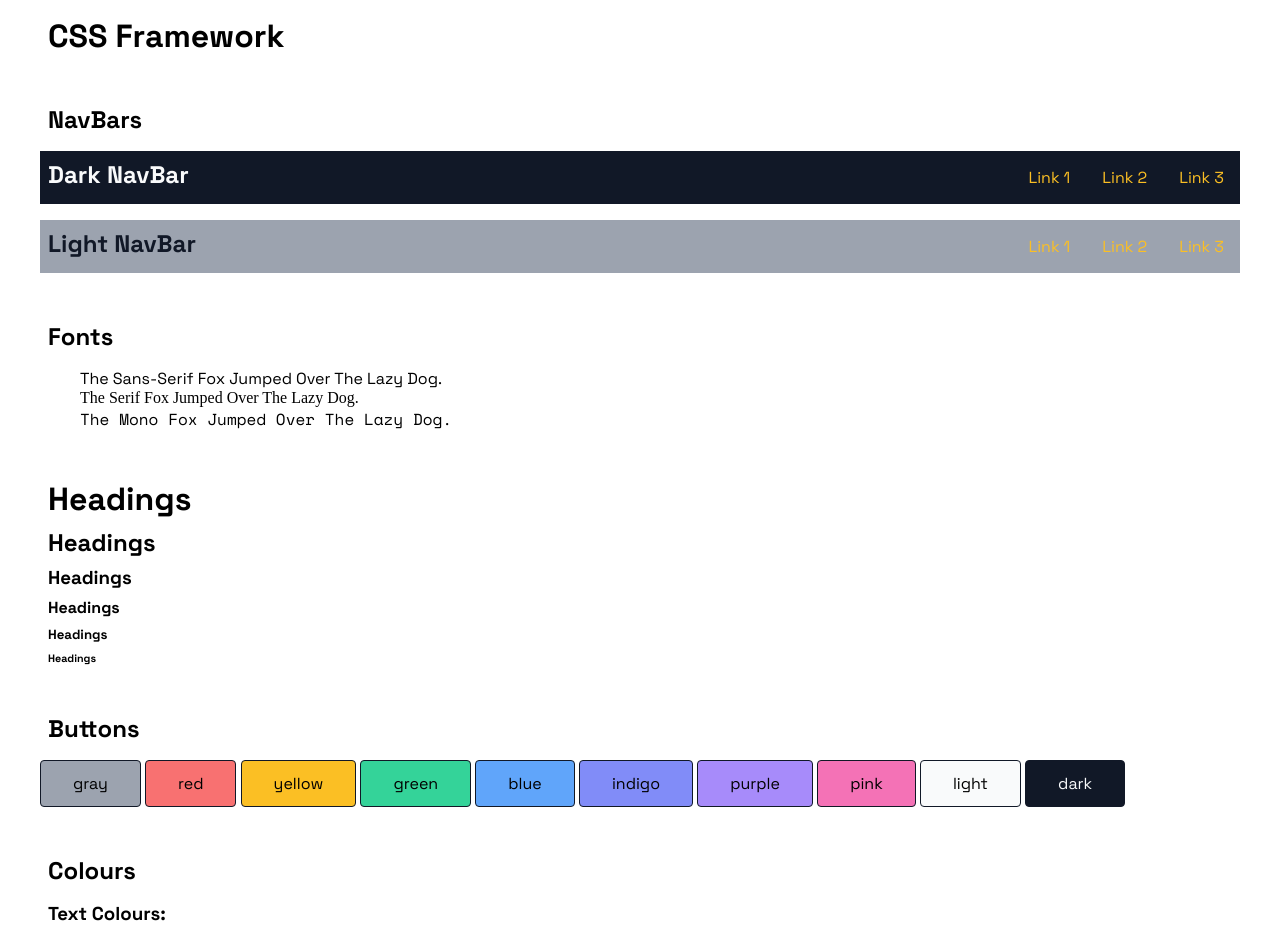
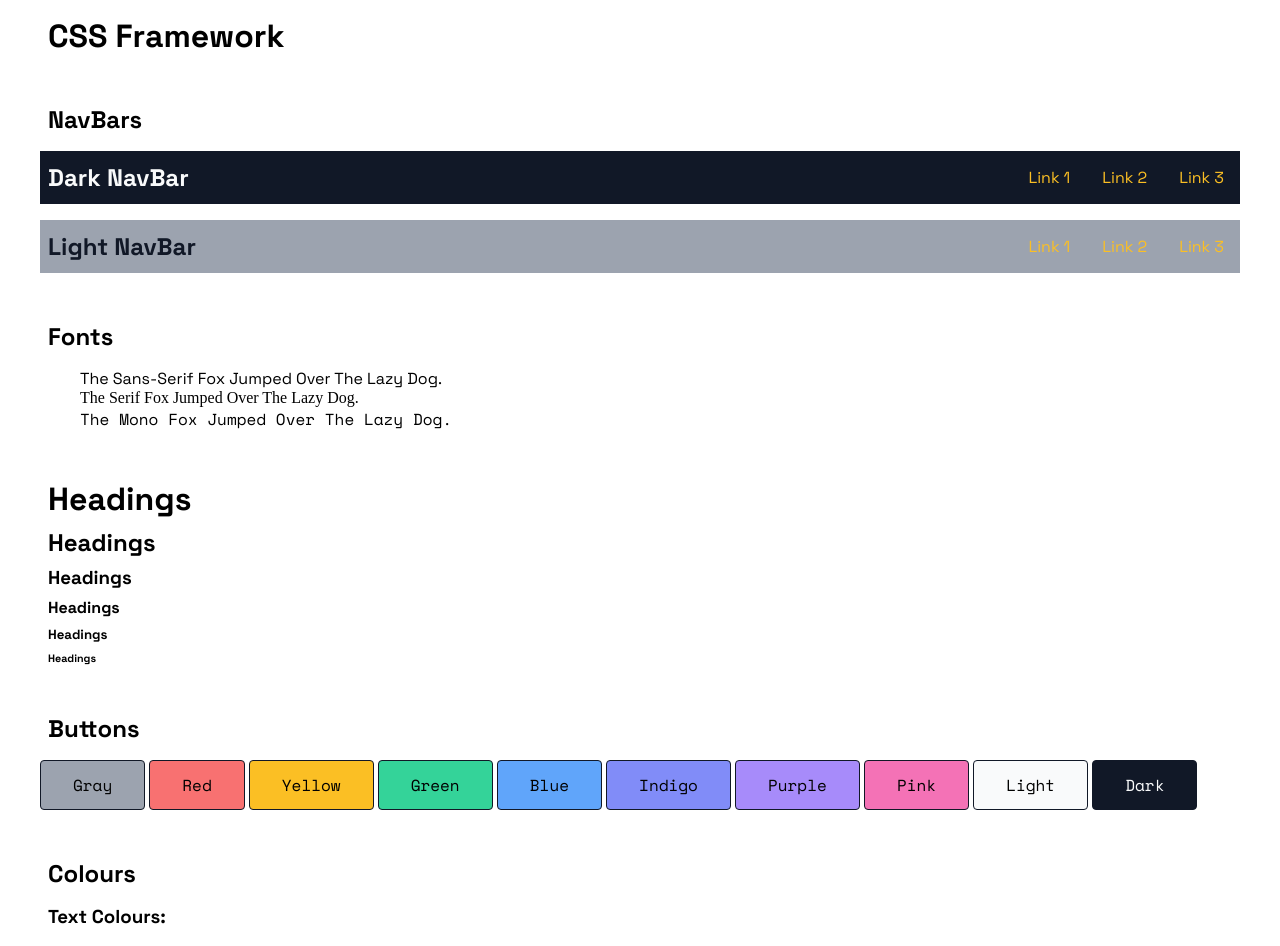
Before and after one commit to shah-a/few2.2-03-css-framework, a plain HTML site: page index.html in a window 1280 px wide. Shown: the top 946 px of the page. Drawn offline with nearby package versions, Linux system fonts and the light colour scheme; a web font is replaced by a local one.

Commit message:
[Update] adjustments

```diff
--- a/index.html
+++ b/index.html
@@ -60,16 +60,16 @@
   <!-- Buttons -->
   <section class="buttons mb-3">
     <h2 class="mb-1">Buttons</h2>
-    <button type="button" class="btn btn-gray">gray</button>
-    <button type="button" class="btn btn-red">red</button>
-    <button type="button" class="btn btn-yellow">yellow</button>
-    <button type="button" class="btn btn-green">green</button>
-    <button type="button" class="btn btn-blue">blue</button>
-    <button type="button" class="btn btn-indigo">indigo</button>
-    <button type="button" class="btn btn-purple">purple</button>
-    <button type="button" class="btn btn-pink">pink</button>
-    <button type="button" class="btn btn-light">light</button>
-    <button type="button" class="btn btn-dark">dark</button>
+    <button type="button" class="btn btn-gray">Gray</button>
+    <button type="button" class="btn btn-red">Red</button>
+    <button type="button" class="btn btn-yellow">Yellow</button>
+    <button type="button" class="btn btn-green">Green</button>
+    <button type="button" class="btn btn-blue">Blue</button>
+    <button type="button" class="btn btn-indigo">Indigo</button>
+    <button type="button" class="btn btn-purple">Purple</button>
+    <button type="button" class="btn btn-pink">Pink</button>
+    <button type="button" class="btn btn-light">Light</button>
+    <button type="button" class="btn btn-dark">Dark</button>
   </section>
 
   <!-- Colours -->
--- a/style.css
+++ b/style.css
@@ -164,7 +164,7 @@ h1 {
 nav.nav-dark {
   display: flex;
   justify-content: space-between;
-  align-items: baseline;
+  align-items: center;
   color: var(--light);
   background-color: var(--dark);
 }
@@ -189,7 +189,7 @@ nav.nav-dark a:hover {
 nav.nav-light {
   display: flex;
   justify-content: space-between;
-  align-items: baseline;
+  align-items: center;
   color: var(--dark);
   background-color: var(--gray);
 }
@@ -229,7 +229,7 @@ a:hover {
 /* Buttons */
 
 .btn {
-  font-family: inherit;
+  font-family: 'Space Mono', monospace;
   font-size: 1rem;
   padding: 0.75rem 2rem;
   border: 1px solid var(--dark);
```
